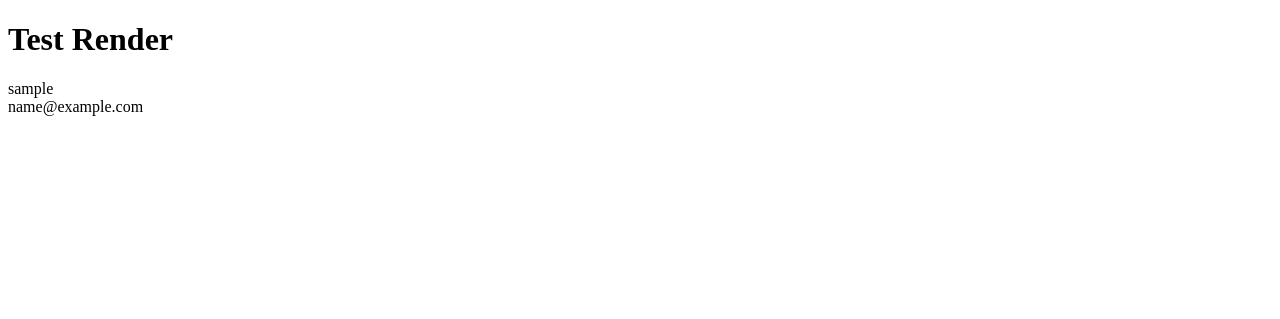
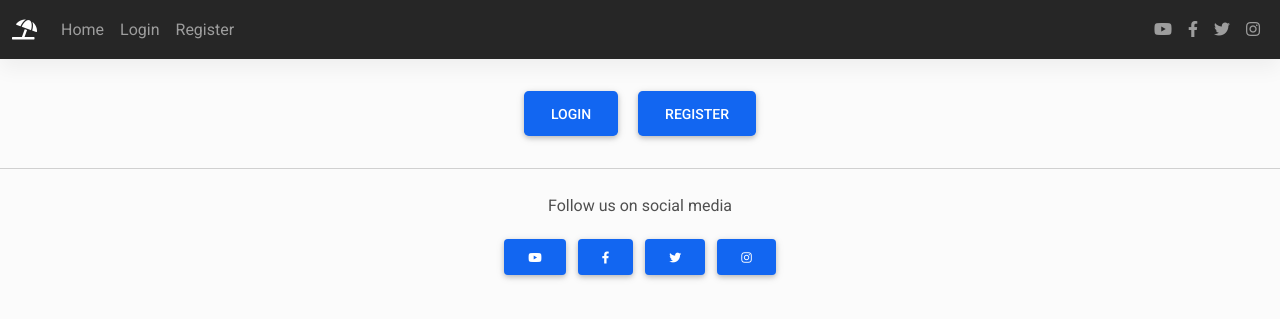
Before and after one commit to michaelhesch/ci-ms-3, a Flask app: page / in a window 1280 px wide. Shown: the top 319 px of the page. Run offline with Flask 2, Linux system fonts and the light colour scheme; a database or web service that is not in the repository returns one stand-in record (values such as "Sample title"); some libraries are stand-ins or nearby versions.

Commit message:
Add basic MDB-based templates

```diff
--- a/templates/base.html
+++ b/templates/base.html
@@ -1,12 +1,128 @@
 <!DOCTYPE html>
 <html lang="en">
 <head>
-  <meta charset="UTF-8">
-  <meta http-equiv="X-UA-Compatible" content="IE=edge">
-  <meta name="viewport" content="width=device-width, initial-scale=1.0">
-  <title>Document</title>
+    <meta charset="UTF-8">
+    <meta http-equiv="X-UA-Compatible" content="IE=edge">
+    <meta name="viewport" content="width=device-width, initial-scale=1.0">
+    <!-- Font Awesome stylesheet -->
+    <link
+    href="https://cdnjs.cloudflare.com/ajax/libs/font-awesome/5.15.1/css/all.min.css"
+    rel="stylesheet"
+    />
+    <!-- Google Fonts stylesheet -->
+    <link
+    href="https://fonts.googleapis.com/css?family=Roboto:300,400,500,700&display=swap"
+    rel="stylesheet"
+    />
+    <!-- MDB stylesheet -->
+    <link
+    href="{{ url_for('static', filename='css/mdb.min.css') }}"
+    rel="stylesheet"
+    type="text/css"
+    />
+    <!-- Internal stylesheet -->
+    <link
+    href="{{ url_for('static', filename='css/style.css') }}"
+    rel="stylesheet"
+    type="text/css"
+    />
+    <title>Out of Office</title>
 </head>
-<body>
-
+<body class="bg-light">
+    <!--Main Navigation-->
+    <header>
+        <!-- Navbar -->
+        <nav class="navbar navbar-expand-lg navbar-dark bg-dark">
+            <div class="container-fluid">
+                <!-- Navbar branding -->
+                <a class="navbar-brand" href="#">
+                    <i class="fas fa-umbrella-beach"></i>
+                </a>
+                <button class="navbar-toggler" type="button" data-mdb-toggle="collapse"
+                    data-mdb-target="#navbarMain" aria-controls="navbarMain"
+                    aria-expanded="false" aria-label="Toggle navigation">
+                    <i class="fas fa-bars"></i>
+                </button>
+                <!-- Navigation links -->
+                <div class="collapse navbar-collapse" id="navbarMain">
+                    <ul class="navbar-nav me-auto mb-2 mb-lg-0">
+                        <li class="nav-item">
+                            <a class="nav-link" href="{{ url_for('home') }}">Home</a>
+                        </li>
+                        <li class="nav-item">
+                            <a class="nav-link" href="{{ url_for('login') }}"
+                                rel="nofollow">Login</a>
+                        </li>
+                        <li class="nav-item">
+                            <a class="nav-link" href="{{ url_for('register') }}">Register</a>
+                        </li>
+                    </ul>
+                    <!-- Social Icons -->
+                    <ul class="navbar-nav d-flex flex-row">
+                        <li class="nav-item me-3 me-lg-0">
+                            <a class="nav-link" href="https://www.youtube.com/"
+                                rel="nofollow" target="_blank">
+                                <i class="fab fa-youtube"></i>
+                            </a>
+                        </li>
+                        <li class="nav-item me-3 me-lg-0">
+                            <a class="nav-link" href="https://www.facebook.com/" rel="nofollow" target="_blank">
+                                <i class="fab fa-facebook-f"></i>
+                            </a>
+                        </li>
+                        <li class="nav-item me-3 me-lg-0">
+                            <a class="nav-link" href="https://twitter.com/" rel="nofollow" target="_blank">
+                                <i class="fab fa-twitter"></i>
+                            </a>
+                        </li>
+                        <li class="nav-item me-3 me-lg-0">
+                            <a class="nav-link" href="https://instagram.com/" rel="nofollow"
+                                target="_blank">
+                                <i class="fab fa-instagram"></i>
+                            </a>
+                        </li>
+                    </ul>
+                </div>
+            </div>
+        </nav>
+    </header>
+    <!-- Main content block -->
+    <main>
+    {% block content %}
+    {% endblock %}
+    </main>
+    <!--Footer-->
+    <footer class="bg-light text-lg-start">
+        <hr class="m-0" />
+        <div class="text-center py-4 align-items-center">
+            <p>Follow us on social media</p>
+            <a href="https://www.youtube.com/" class="btn btn-primary m-1" role="button"
+                rel="nofollow" target="_blank">
+                <i class="fab fa-youtube"></i>
+            </a>
+            <a href="https://www.facebook.com/" class="btn btn-primary m-1" role="button"
+                rel="nofollow" target="_blank">
+                <i class="fab fa-facebook-f"></i>
+            </a>
+            <a href="https://twitter.com/" class="btn btn-primary m-1" role="button"
+                rel="nofollow" target="_blank">
+                <i class="fab fa-twitter"></i>
+            </a>
+            <a href="https://instagram.com" class="btn btn-primary m-1" role="button"
+                rel="nofollow" target="_blank">
+                <i class="fab fa-instagram"></i>
+            </a>
+        </div>
+    </footer>
+    <!-- MDB JS -->
+    <script
+    type="text/javascript"
+    src="{{ url_for('static', filename='js/mdb.min.js') }}"
+    ></script>
+    <!-- Internal JS -->
+    <script
+    type="text/javascript"
+    src="{{ url_for('static', filename='js/script.js') }}"
+    ></script>
 </body>
 </html>
--- a/templates/index.html
+++ b/templates/index.html
@@ -1,18 +1,13 @@
-<!DOCTYPE html>
-<html lang="en">
-<head>
-  <meta charset="UTF-8">
-  <meta http-equiv="X-UA-Compatible" content="IE=edge">
-  <meta name="viewport" content="width=device-width, initial-scale=1.0">
-  <title>Out Of Office</title>
-</head>
-<body>
-  <h1>Test Render</h1>
-  <p>
-    {% for user in users %}
-      {{ user.user_name }}<br>
-      {{ user.email }}<br>
-    {% endfor %}
-  </p>
-</body>
-</html>
+{% extends "base.html" %}
+{% block content %}
+<div class="py-4 text-center">
+  <a role="button" class="btn btn-primary btn-lg m-2"
+      href="#">
+      Login
+  </a>
+  <a role="button" class="btn btn-primary btn-lg m-2"
+    href="#">
+      Register
+  </a>
+</div>
+{% endblock %}
--- /dev/null
+++ b/templates/login.html
@@ -0,0 +1,4 @@
+{% extends "base.html" %}
+{% block content %}
+
+{% endblock %}
```
Also changed, not shown: templates/register.html (added, +44 -0 lines).
